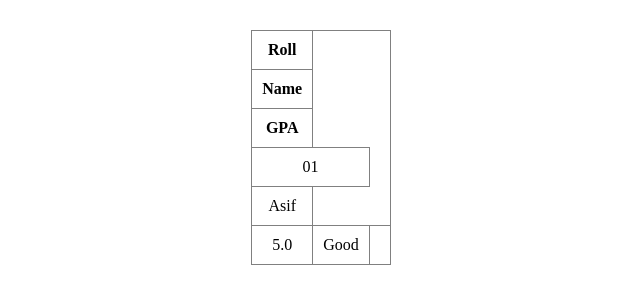
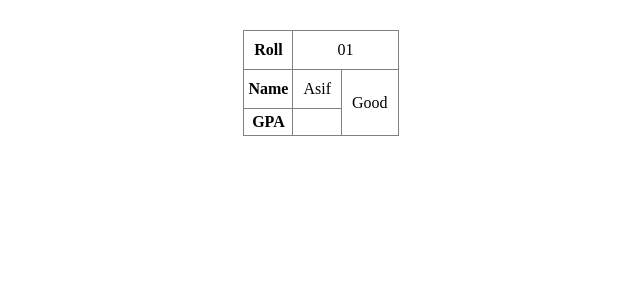
Before and after one commit to Devloperplabon/ict-home-task, a plain HTML site: page index.html in a window 1280 px wide. Shown: the whole page, without its empty margins (319-959 px from the left). Drawn offline with Linux system fonts and the light colour scheme.

Commit message:
Update index.html

```diff
--- a/index.html
+++ b/index.html
@@ -26,27 +26,15 @@ table tbody tr td{
 </style>
 
 <table border="1px" cellpadding="4" >
-  <thead>
+
     <tr>
-      <th>Roll</th>
+      <th>Roll</th><td colspan="2">01</td>
 	</tr>
-<tr><th >Name</th></tr>
+<tr><th >Name</th><td>Asif</td><td rowspan="2">Good</td></tr>
 <tr><th >GPA</th></tr>
 
 
-  </thead>
-  <tbody>
-<tr><td colspan="2">01</td></tr>
-    <tr>
-    <td>Asif</td
 
-    </tr>
-    <tr>
-    <td>5.0</td>
-<td rowspan ="2"> Good<td/>
-    </tr>
-
-  </tbody>
 </table>
 
 </body>
```
